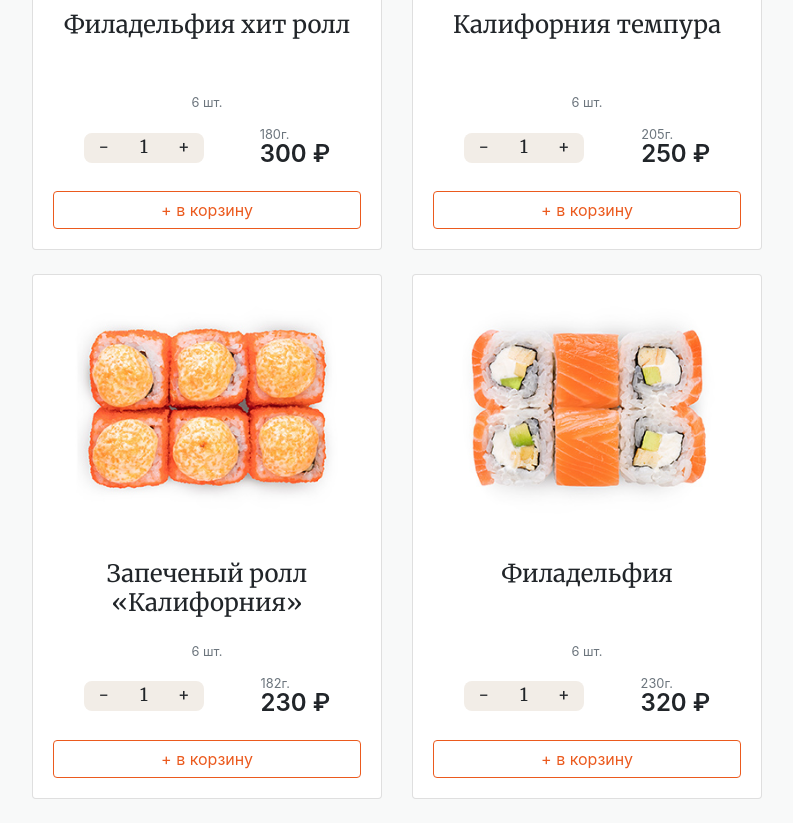
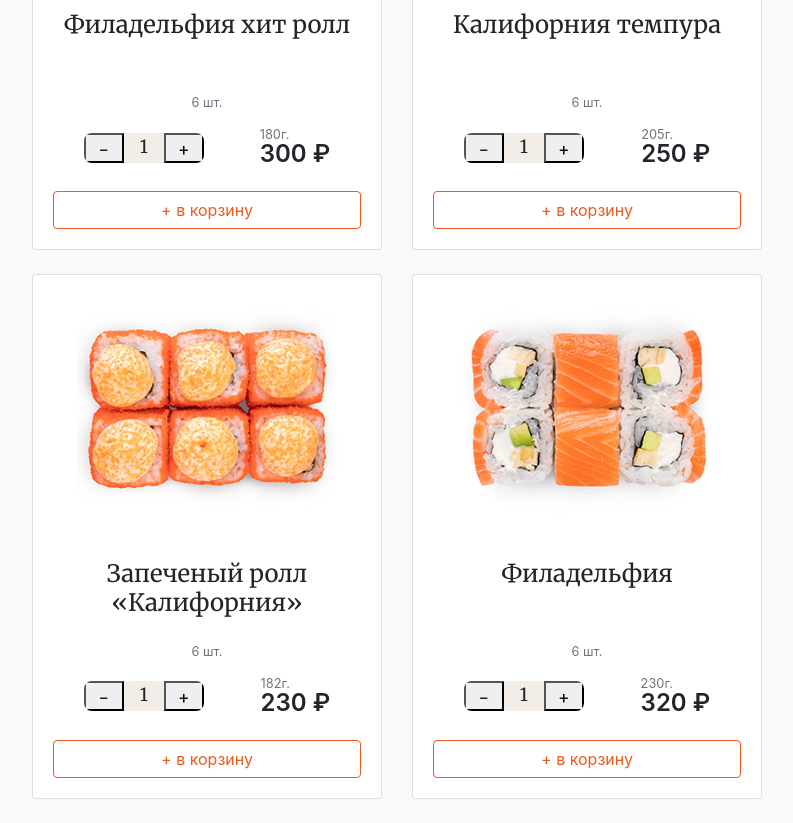
Before and after one commit to keybr1/ecommerce_pizza, a plain HTML site: page index.html in a window 1280 px wide. Shown: the part 580-1403 px from the top of the page, without its empty margins (53-846 px from the left). Drawn offline with Linux system fonts and the light colour scheme.

Commit message:
fix: minor changes fir mobile

```diff
--- a/index.html
+++ b/index.html
@@ -36,9 +36,9 @@
 
 								<div class="details-wrapper">
 									<div class="items counter-wrapper">
-										<div class="items__control" data-action="minus">-</div>
+										<button class="items__control" data-action="minus">-</button>
 										<div class="items__current" data-counter>1</div>
-										<div class="items__control" data-action="plus">+</div>
+										<button class="items__control" data-action="plus">+</button>
 									</div>
 
 									<div class="price">
@@ -64,9 +64,9 @@
 
 								<div class="details-wrapper">
 									<div class="items counter-wrapper">
-										<div class="items__control" data-action="minus">-</div>
+										<button class="items__control" data-action="minus">-</button>
 										<div class="items__current" data-counter>1</div>
-										<div class="items__control" data-action="plus">+</div>
+										<button class="items__control" data-action="plus">+</button>
 									</div>
 
 									<div class="price">
@@ -92,9 +92,9 @@
 
 								<div class="details-wrapper">
 									<div class="items counter-wrapper">
-										<div class="items__control" data-action="minus">-</div>
+										<button class="items__control" data-action="minus">-</button>
 										<div class="items__current" data-counter>1</div>
-										<div class="items__control" data-action="plus">+</div>
+										<button class="items__control" data-action="plus">+</button>
 									</div>
 
 									<div class="price">
@@ -121,9 +121,9 @@
 
 								<div class="details-wrapper">
 									<div class="items counter-wrapper">
-										<div class="items__control" data-action="minus">-</div>
+										<button class="items__control" data-action="minus">-</button>
 										<div class="items__current" data-counter>1</div>
-										<div class="items__control" data-action="plus">+</div>
+										<button class="items__control" data-action="plus">+</button>
 									</div>
 
 									<div class="price">
--- a/js/cart.js
+++ b/js/cart.js
@@ -17,6 +17,7 @@ window.addEventListener("click", function (event) {
     const itemInCart = cartWrapper.querySelector(
       `[data-id="${productInfo.id}"]`
     );
+
     if (itemInCart) {
       const counterElement = itemInCart.querySelector("[data-counter]");
       counterElement.innerText =
@@ -35,9 +36,9 @@ window.addEventListener("click", function (event) {
 						<div class="cart-item__details">
 
 						<div class="items items--small counter-wrapper">
-						  <div class="items__control" data-action="minus">-</div>
+						  <button class="items__control" data-action="minus">-</button>
 						  <div class="items__current" data-counter="">${productInfo.counter}</div>
-							<div class="items__control" data-action="plus">+</div>
+							<button class="items__control" data-action="plus">+</button>
 						</div>
 
 						<div class="price">
@@ -85,6 +86,5 @@ function toggleCartStatus() {
     totalPrice += price;
   });
 
-  console.log(totalPrice);
   cartTotal.querySelector(".total-price").innerText = totalPrice;
 }
```
